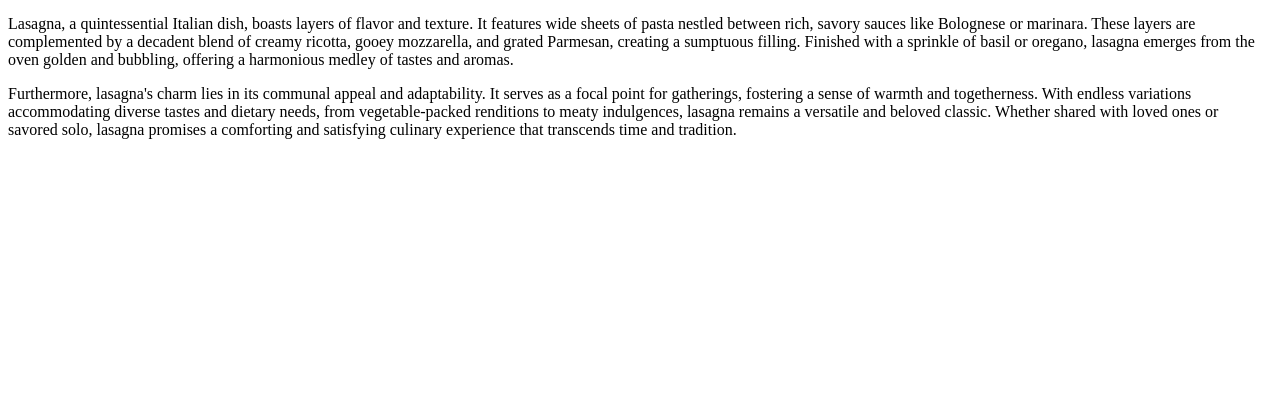
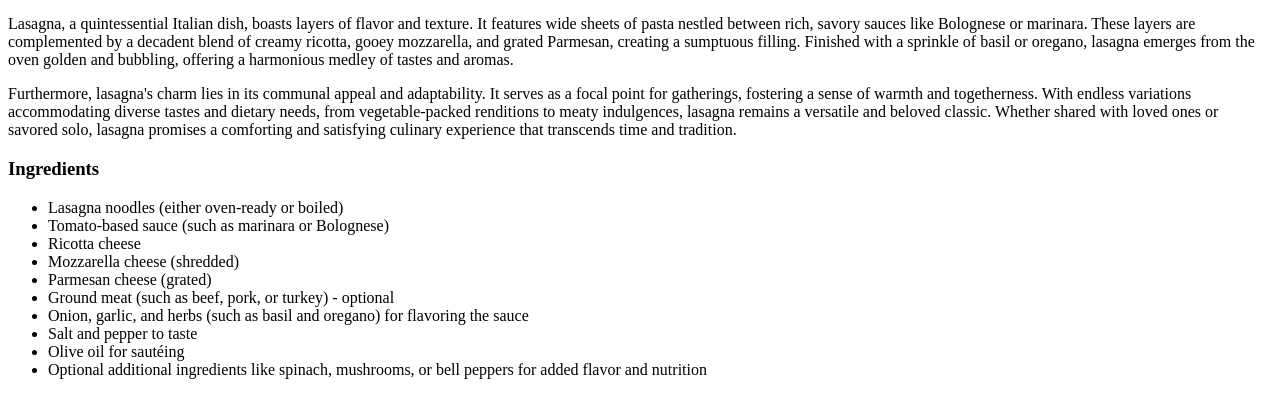
Before and after one commit to dynomike99/odin-recipes, a plain HTML site: page recipes/lasagna.html in a window 1280 px wide. Shown: the part 328-746 px from the top of the page. Drawn offline with Linux system fonts and the light colour scheme.

Commit message:
Add ingredients to recipe page

```diff
--- a/recipes/lasagna.html
+++ b/recipes/lasagna.html
@@ -7,9 +7,24 @@
 <body>
     <h1>Lasanga</h1>
         <img src="https://www.modernhoney.com/wp-content/uploads/2019/08/Classic-Lasagna-14-scaled.jpg" alt="a deliscious lasagna picture" width="300" height="200">
+
     <h3>Description</h3>
         <p>Lasagna, a quintessential Italian dish, boasts layers of flavor and texture. It features wide sheets of pasta nestled between rich, savory sauces like Bolognese or marinara. These layers are complemented by a decadent blend of creamy ricotta, gooey mozzarella, and grated Parmesan, creating a sumptuous filling. Finished with a sprinkle of basil or oregano, lasagna emerges from the oven golden and bubbling, offering a harmonious medley of tastes and aromas.</p>
         <p>Furthermore, lasagna's charm lies in its communal appeal and adaptability. It serves as a focal point for gatherings, fostering a sense of warmth and togetherness. With endless variations accommodating diverse tastes and dietary needs, from vegetable-packed renditions to meaty indulgences, lasagna remains a versatile and beloved classic. Whether shared with loved ones or savored solo, lasagna promises a comforting and satisfying culinary experience that transcends time and tradition.</p>
 
+    <h3>Ingredients</h3>
+        <ul>
+            <li>Lasagna noodles (either oven-ready or boiled)</li>
+            <li>Tomato-based sauce (such as marinara or Bolognese)</li>
+            <li>Ricotta cheese</li>
+            <li>Mozzarella cheese (shredded)</li>
+            <li>Parmesan cheese (grated)</li>
+            <li>Ground meat (such as beef, pork, or turkey) - optional</li>
+            <li>Onion, garlic, and herbs (such as basil and oregano) for flavoring the sauce</li>
+            <li>Salt and pepper to taste</li>
+            <li>Olive oil for sautéing</li>
+            <li>Optional additional ingredients like spinach, mushrooms, or bell peppers for added flavor and nutrition</li>
+        </ul>
+
 </body>
 </html>
```
